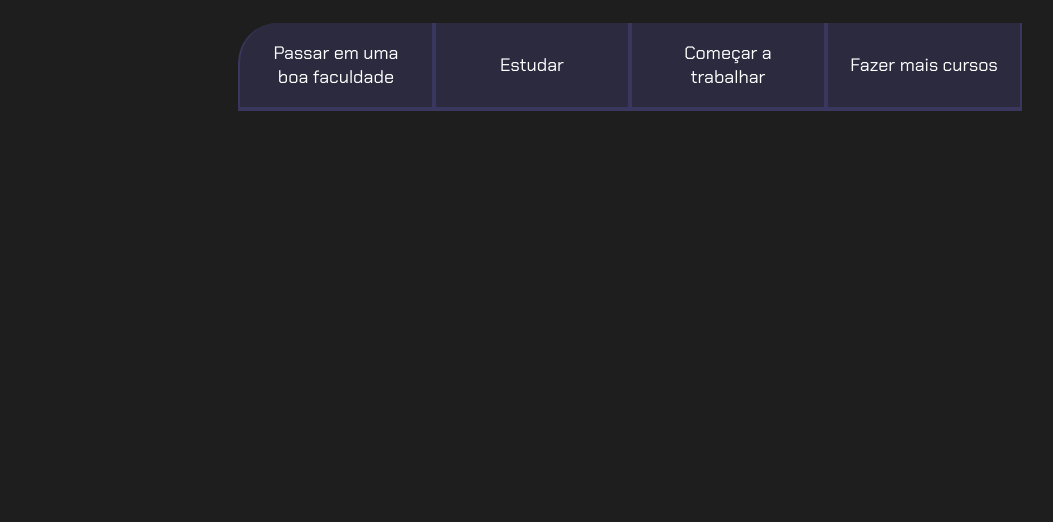
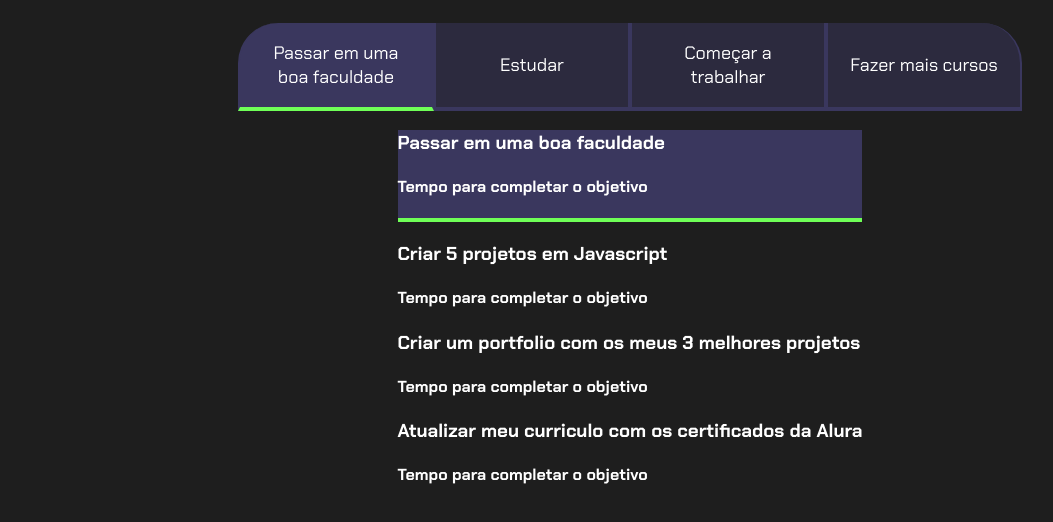
Before and after one commit to amandatsz/projeto-de-vida-LC, a plain HTML site: page index.html in a window 1280 px wide. Both pictures are taken after a click on the button "Passar em uma boa faculdade". Shown: the part 80-602 px from the top of the page, without its empty margins (10-1063 px from the left). Drawn offline with Linux system fonts and the light colour scheme.

Commit message:
Add files via upload

```diff
--- a/index.html
+++ b/index.html
@@ -14,8 +14,27 @@
             <button class="botao">Estudar</button>
             <button class="botao">Começar a trabalhar</button>
             <button class="botao">Fazer mais cursos</button>
-            <script src="main.js"></script>
           </div>
+        <div class="abas-textos">
+            <div class="aba-conteudo ativo">
+                <h3 class="aba-conteudo-titulo-principal">Passar em uma boa faculdade</h3>
+                <h4 class="aba-conteudo-titulo-secundario">Tempo para completar o objetivo</h4>
+            </div>
+            <div class="aba-conteudo">
+                <h3 class="aba-conteudo-titulo-principal">Criar 5 projetos em Javascript</h3>
+                <h4 class="aba-conteudo-titulo-secundario">Tempo para completar o objetivo</h4>
+            </div>
+            <div class="aba-conteudo">
+                <h3 class="aba-conteudo-titulo-principal">Criar um portfolio com os meus 3 melhores projetos</h3>
+                <h4 class="aba-conteudo-titulo-secundario">Tempo para completar o objetivo</h4>
+            </div>
+            <div class="aba-conteudo">
+                <h3 class="aba-conteudo-titulo-principal">Atualizar meu curriculo com os certificados da Alura</h3>
+                <h4 class="aba-conteudo-titulo-secundario">Tempo para completar o objetivo</h4>
+            </div>
+        </div>
+    </div>
         </section>
+        <script src="main.js"></script>
 </body>
 </html>
--- a/main.js
+++ b/main.js
@@ -1,2 +1,12 @@
 const botoes = document.querySelectorAll(".botao");
-console.log(botoes)
+
+for(let i=0;i <botoes.length;i++){
+    botoes[i].onclick = function(){
+
+        for(let j=0;j<botoes.length;j++){
+            botoes[j].classList.remove("ativo");
+        }
+
+        botoes[i].classList.add("ativo");
+    }
+}
```
